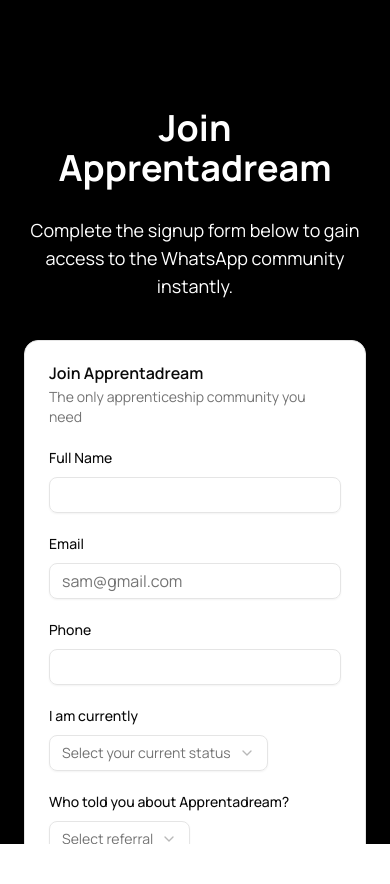
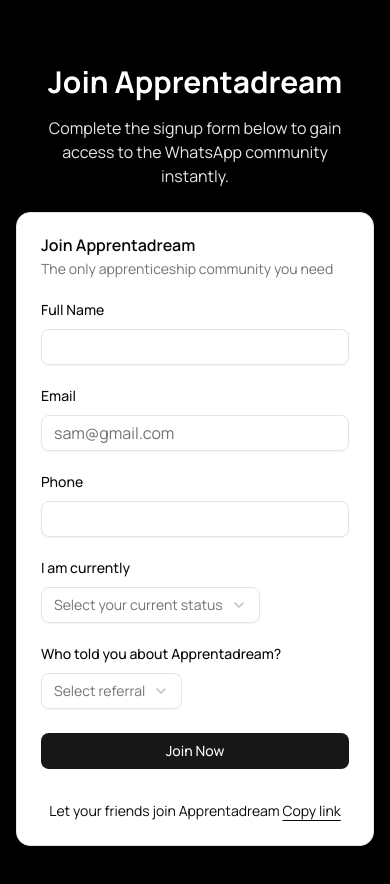
Before and after one commit to samuelforrest/apprentadream.co.uk, a Next.js app: page /join in a window 390 px wide. Shown: the top 884 px of the page. Before the commit the page ends 844 px from the top, so only its background shows below. Built offline with nearby package versions, Linux system fonts and the light colour scheme.

Commit message:
fixed mobile compatability issues

```diff
--- a/app/join/page.tsx
+++ b/app/join/page.tsx
@@ -4,17 +4,19 @@ import { LoginForm } from "@/components/join/login-form";
 
 export default function JoinPage() {
     return(
-        <div className="min-h-screen bg-black w-full absolute inset-0 overflow-auto">
-            <div className="flex min-h-svh w-full items-center flex-col p-6 md:p-10 pt-20">
-                <div className="flex-col items-center">
-                    {/*<div>
-                        <Image src="/ad.png" alt="logo" width="50" height="50" className="mx-auto"/>
-                    </div>*/}
-                    <p className="text-4xl font-bold text-center p-7 text-white">Join Apprentadream</p>
-                    <p className="text-lg text-center text-white">Complete the signup form below to gain access to the WhatsApp community instantly.</p>
-                </div>
-                <div className="w-full max-w-sm mt-10">
-                    <LoginForm/>
+        <div className="min-h-screen bg-black w-full">
+            <div className="flex min-h-screen w-full items-start justify-center px-4 py-8 md:p-10 md:items-center">
+                <div className="w-full max-w-md space-y-6">
+                    <div className="text-center space-y-4 pt-8 md:pt-0">
+                        {/*<div>
+                            <Image src="/ad.png" alt="logo" width="50" height="50" className="mx-auto"/>
+                        </div>*/}
+                        <h1 className="text-3xl md:text-4xl font-bold text-white">Join Apprentadream</h1>
+                        <p className="text-base md:text-lg text-white/90 px-4">Complete the signup form below to gain access to the WhatsApp community instantly.</p>
+                    </div>
+                    <div className="pb-16">
+                        <LoginForm/>
+                    </div>
                 </div>
             </div>
         </div>
```
